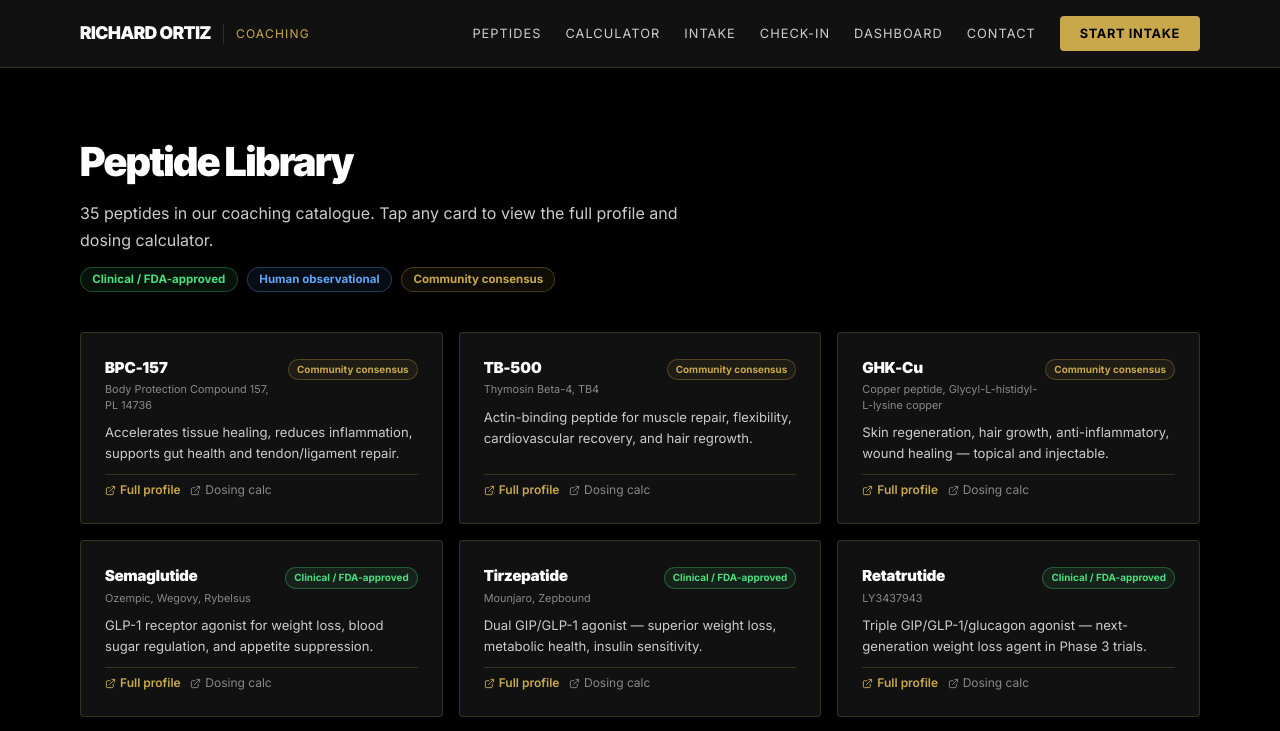
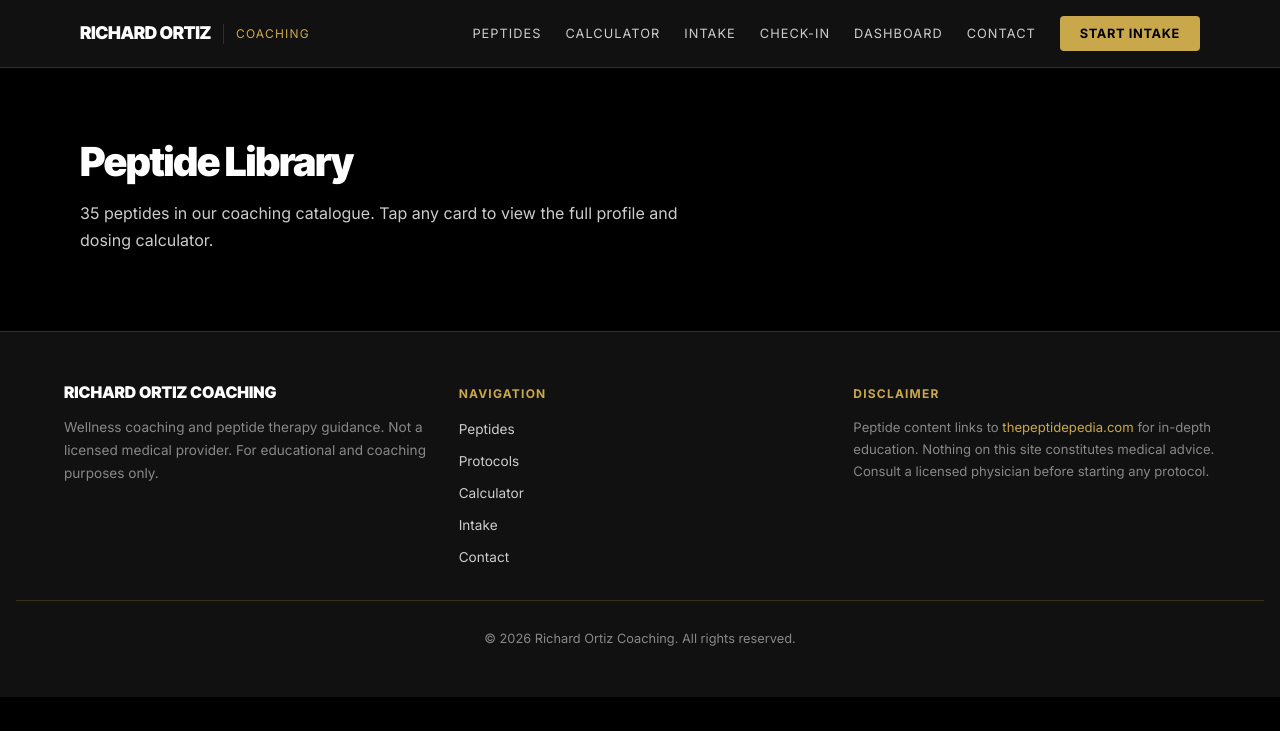
Before and after one commit to asaasinai/richard-ortiz-coaching, a Next.js app: page /peptides in a window 1280 px wide. Shown: the top 731 px of the page. Built offline with nearby package versions, Linux system fonts and the light colour scheme.

Commit message:
Peptide library: remove evidence classification badges and legend

```diff
--- a/src/app/peptides/page.tsx
+++ b/src/app/peptides/page.tsx
@@ -41,12 +41,6 @@
   { slug:"selank-semax",         name:"Selank + Semax",                       evidence:"Human observational",    aliases:"Nootropic stack",                           summary:"Russian nootropic duo for anxiolysis + cognitive enhancement via intranasal delivery." },
 ]
 
-const EC: Record<string,{bg:string,border:string,color:string}> = {
-  "Clinical / FDA-approved": { bg:"rgba(74,222,128,0.08)",  border:"rgba(74,222,128,0.3)",  color:"#4ade80" },
-  "Human observational":     { bg:"rgba(96,165,250,0.08)",  border:"rgba(96,165,250,0.3)",  color:"#60a5fa" },
-  "Community consensus":     { bg:"rgba(201,168,76,0.08)",  border:"rgba(201,168,76,0.3)",  color:"var(--gold)" },
-}
-
 export default function PeptidesPage() {
   return (
     <>
@@ -58,48 +52,6 @@
         <p style={{ color:"var(--text-soft)",maxWidth:620,marginBottom:"0.75rem",lineHeight:1.7 }}>
           {PEPTIDES.length} peptides in our coaching catalogue. Tap any card to view the full profile and dosing calculator.
         </p>
-
-        {/* Evidence legend */}
-        <div style={{ display:"flex",gap:"0.6rem",flexWrap:"wrap",marginBottom:"2.5rem" }}>
-          {Object.entries(EC).map(([label,c])=>(
-            <span key={label} style={{ fontSize:"0.72rem",fontWeight:700,padding:"0.2rem 0.7rem",borderRadius:99,
-              background:c.bg,color:c.color,border:`1px solid ${c.border}` }}>
-              {label}
-            </span>
-          ))}
-        </div>
-
-        {/* Grid */}
-        <div style={{ display:"grid",gridTemplateColumns:"repeat(auto-fill,minmax(300px,1fr))",gap:"1rem" }}>
-          {PEPTIDES.map(p => {
-            const ec = EC[p.evidence] ?? EC["Community consensus"]
-            return (
-              <div key={p.slug} className="card" style={{ display:"flex",flexDirection:"column",gap:"0.6rem" }}>
-                <div style={{ display:"flex",justifyContent:"space-between",alignItems:"flex-start" }}>
-                  <div>
-                    <h2 style={{ fontFamily:"Inter Tight,sans-serif",fontWeight:900,fontSize:"0.95rem",marginBottom:"0.15rem" }}>{p.name}</h2>
-                    <p style={{ fontSize:"0.68rem",color:"var(--text-mute)",lineHeight:1.4 }}>{p.aliases}</p>
-                  </div>
-                  <span style={{ fontSize:"0.62rem",fontWeight:700,padding:"0.15rem 0.5rem",borderRadius:99,flexShrink:0,marginTop:"0.1rem",
-                    background:ec.bg,color:ec.color,border:`1px solid ${ec.border}`,whiteSpace:"nowrap",marginLeft:"0.5rem" }}>
-                    {p.evidence}
-                  </span>
-                </div>
-                <p style={{ fontSize:"0.82rem",color:"var(--text-soft)",lineHeight:1.6,flex:1 }}>{p.summary}</p>
-                <div style={{ display:"flex",gap:"0.6rem",paddingTop:"0.4rem",borderTop:"1px solid var(--border)" }}>
-                  <a href={`https://thepeptidepedia.com/peptides/${p.slug}`} target="_blank" rel="noopener noreferrer"
-                    style={{ fontSize:"0.75rem",color:"var(--gold)",fontWeight:600,display:"inline-flex",alignItems:"center",gap:"0.25rem",textDecoration:"none" }}>
-                    <ExternalLink size={11}/> Full profile
-                  </a>
-                  <a href={`https://thepeptidepedia.com/dose/${p.slug}`} target="_blank" rel="noopener noreferrer"
-                    style={{ fontSize:"0.75rem",color:"var(--text-mute)",display:"inline-flex",alignItems:"center",gap:"0.25rem",textDecoration:"none" }}>
-                    <ExternalLink size={11}/> Dosing calc
-                  </a>
-                </div>
-              </div>
-            )
-          })}
-        </div>
       </div>
       <Footer/>
     </>
```
